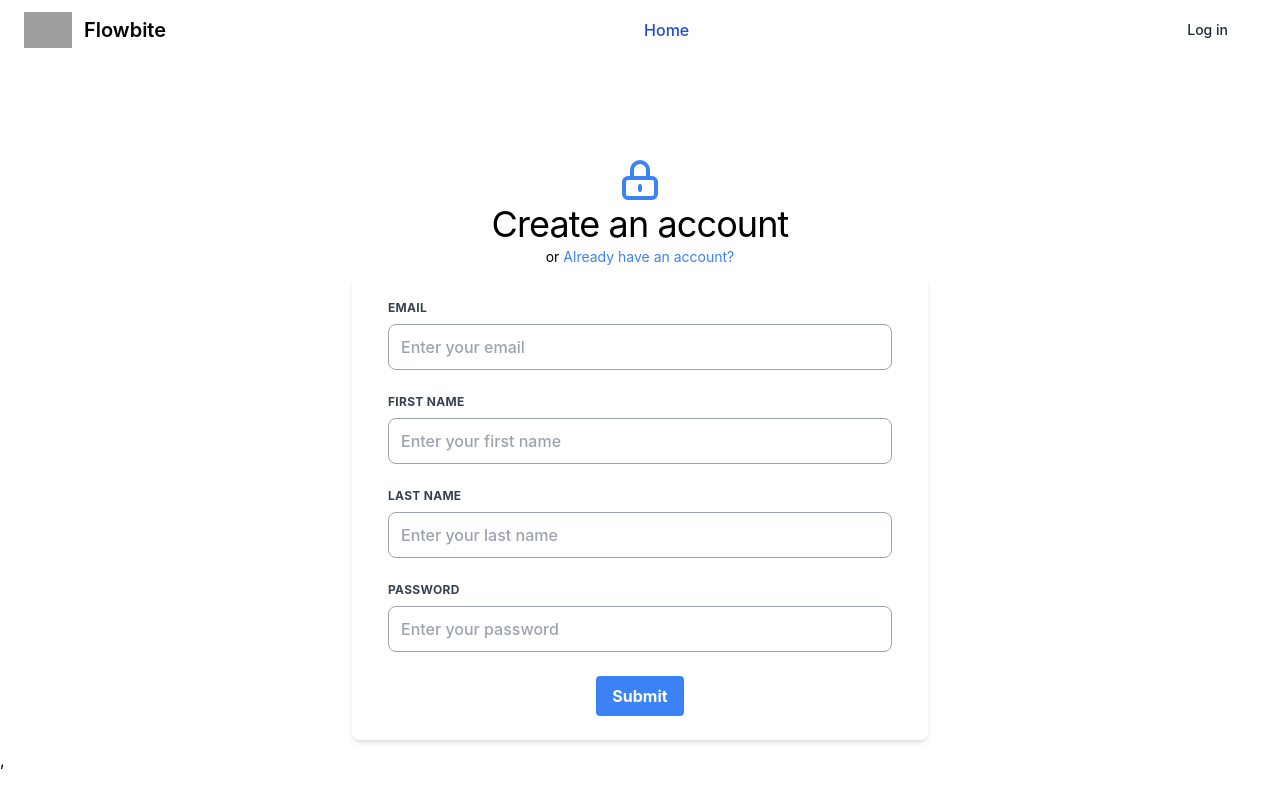
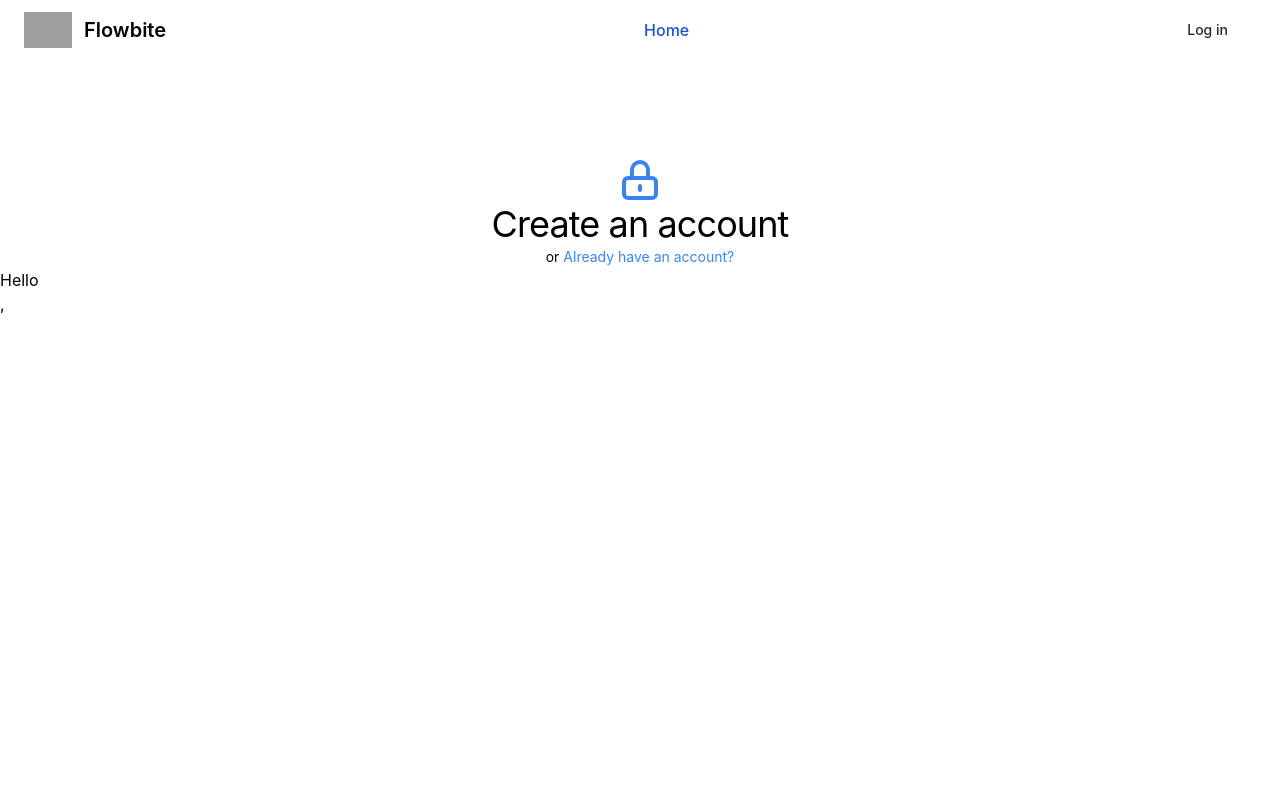
Before and after one commit to OwenCoogan/bookazikos-react, a React (Create React App) app: page /register in a window 1280 px wide. Built offline with nearby package versions, Linux system fonts and the light colour scheme; grey boxes are pictures that could not be loaded.

Commit message:
adding forms

```diff
--- a/src/components/design-system/TextInput.tsx
+++ b/src/components/design-system/TextInput.tsx
@@ -1,11 +1,13 @@
+import { Field } from 'formik';
+
 type TextInputProps = {
   label: string;
   inputName: string;
   type: string;
   placeholder: string;
-  value: string;
+  value?: string;
   onChange: (event: React.ChangeEvent<HTMLInputElement>) => void;
-  onBlur: (event: React.FocusEvent<HTMLInputElement>) => void;
+  onBlur?: (event: React.FocusEvent<HTMLInputElement>) => void;
   error?: string;
 }
 
@@ -26,7 +28,7 @@ export default function TextInput({
       >
         {label}
       </label>
-      <input
+      <Field
         className="appearance-none block w-full bg-white text-gray-900 font-medium border border-gray-400 rounded-lg py-3 px-3 leading-tight focus:outline-none"
         type={type}
         name={inputName}
--- a/src/components/design-system/form/Form.tsx
+++ b/src/components/design-system/form/Form.tsx
@@ -1,69 +1,33 @@
-import { Formik } from 'formik';
-import TextInput from '../TextInput';
+import { Formik , Form as FormikForm , ErrorMessage } from 'formik';
 
-
-type FormInputType = {
-  email : string;
-  password : string;
+type FormProps = {
+  initialValues: any;
+  onSubmit: (values: any) => void;
+  validationSchema: any;
+  children: any;
 }
 
-export default function Form() {
-  const values: FormInputType = {
-    email: '',
-    password: '',
-  }
+export default function Form({
+  children,
+  initialValues,
+}: FormProps) {
   return (
     <Formik
-       initialValues={values}
-       validate={values => {
-         const errors = {
-            email: '',
-            password: ''
-         };
-         if (!values.email) {
-           errors.email = 'Required';
-         } else if (
-           !/^[A-Z0-9._%+-]+@[A-Z0-9.-]+\.[A-Z]{2,}$/i.test(values.email)
-         ) {
-           errors.email = 'Invalid email address';
-         }
-         return errors;
-       }}
-       onSubmit={(values, { setSubmitting }) => {
-         setTimeout(() => {
-           alert(JSON.stringify(values, null, 2));
-           setSubmitting(false);
-         }, 400);
-       }}
-     >
-      {({
-         values,
-         errors,
-         touched,
-         handleChange,
-         handleBlur,
-         handleSubmit,
-         isSubmitting,
-       }) => (
-        <div className="flex justify-center my-2 mx-4 md:mx-0">
-        <form
-          className="w-full max-w-xl bg-white rounded-lg shadow-md p-6"
-          onSubmit={handleSubmit}
+      initialValues={initialValues}
+      onSubmit={(values) => {
+        console.log(values);
+      }}
+    >
+      <FormikForm>
+        {children}
+        <button
+          type="submit"
+          className='bg-blue-500 hover:bg-blue-700 text-white font-bold py-2 px-4 rounded'
         >
-          <TextInput
-            label="Email"
-            inputName="email"
-            type="email"
-            placeholder="Enter your email"
-            value={values.email}
-            onChange={handleChange}
-            onBlur={handleBlur}
-            error={errors.email}
-          />
-        </form>
-        </div>
-       )}
-     </Formik>
+          Submit
+        </button>
+      </FormikForm>
+    </Formik>
+  )
 
-  )
 }
--- /dev/null
+++ b/src/components/design-system/form/FormHeader.tsx
@@ -0,0 +1,28 @@
+type FormHeaderType = {
+  title: string;
+  subtitle: string;
+  route: string;
+}
+
+export default function FormHeader({
+  title,
+  subtitle,
+  route
+} : FormHeaderType){
+  return (
+    <div className="text-center mt-24">
+      <div className="flex items-center justify-center">
+         <svg fill="none" viewBox="0 0 24 24" className="w-12 h-12 text-blue-500" stroke="currentColor">
+            <path strokeLinecap="round" strokeLinejoin="round" strokeWidth="2" d="M12 15v2m-6 4h12a2 2 0 002-2v-6a2 2 0 00-2-2H6a2 2 0 00-2 2v6a2 2 0 002 2zm10-10V7a4 4 0 00-8 0v4h8z"/>
+         </svg>
+      </div>
+      <h2 className="text-4xl tracking-tight">
+         {title}
+      </h2>
+      <span className="text-sm">or <a href={route} className="text-blue-500">
+         {subtitle}
+      </a>
+   </span>
+</div>
+  )
+}
--- a/src/components/screens/unauthenticated/Login/Form/LoginForm.tsx
+++ b/src/components/screens/unauthenticated/Login/Form/LoginForm.tsx
@@ -1,5 +1,6 @@
-import { Formik } from 'formik';
+import Form from '../../../../design-system/form/Form';
 import TextInput from '../../../../design-system/TextInput';
+
 type LoginFormInputType = {
   email : string;
   password : string;
@@ -11,75 +12,31 @@ export default function LoginForm(){
     password: '',
   }
   return (
-    <Formik
+    <Form
       initialValues={values}
-       validate={values => {
-         const errors = {
-            email: '',
-            password: ''
-         };
-         if (!values.email) {
-           errors.email = 'Required';
-         } else if (
-           !/^[A-Z0-9._%+-]+@[A-Z0-9.-]+\.[A-Z]{2,}$/i.test(values.email)
-         ) {
-           errors.email = 'Invalid email address';
+      onSubmit={(values) => {}
       }
-         return errors;
-       }}
-       onSubmit={(values, { setSubmitting }) => {
-         setTimeout(() => {
-           alert(JSON.stringify(values, null, 2));
-           setSubmitting(false);
-         }, 400);
-       }}
-     >
-      {({
-         values,
-         errors,
-         touched,
-         handleChange,
-         handleBlur,
-         handleSubmit,
-         isSubmitting,
-       }) => (
-        <div className="flex justify-center my-2 mx-4 md:mx-0">
-        <form
-          className="w-full max-w-xl bg-white rounded-lg shadow-md p-6"
-          onSubmit={handleSubmit}
+      validationSchema={{}}
     >
       <TextInput
         label="Email"
         inputName="email"
         type="email"
         placeholder="Enter your email"
-            value={values.email}
-            onChange={handleChange}
-            onBlur={handleBlur}
-            error={errors.email}
+        onChange={(event) => {
+          values.email = event.target.value;
+        }}
+
       />
       <TextInput
         label="Password"
         inputName="password"
         type="password"
         placeholder="Enter your password"
-            value={values.password}
-            onChange={handleChange}
-            onBlur={handleBlur}
-            error={errors.password}
+        onChange={(event) => {
+          values.password = event.target.value;
+        }}
       />
-          <div className="flex justify-center">
-            <button
-              className="bg-blue-500 hover:bg-blue-700 text-white font-bold py-2 px-4 rounded focus:outline-none focus:shadow-outline"
-              type="submit"
-              disabled={isSubmitting}
-            >
-              Submit
-            </button>
-          </div>
-        </form>
-        </div>
-       )}
-     </Formik>
+    </Form>
 )
 }
--- a/src/components/screens/unauthenticated/Register/Form/RegisterForm.tsx
+++ b/src/components/screens/unauthenticated/Register/Form/RegisterForm.tsx
@@ -1,5 +1,3 @@
-import { Formik } from 'formik';
-import TextInput from '../../../../design-system/TextInput';
 type RegisterFormInputType = {
   email : string;
   firstName : string;
@@ -15,97 +13,8 @@ export default function RegisterForm(){
     password: '',
   }
   return (
-    <Formik
-       initialValues={values}
-       validate={values => {
-         const errors = {
-            email: '',
-            firstName: '',
-            lastName: '',
-            password: ''
-         };
-         if (!values.email) {
-           errors.email = 'Required';
-         } else if (
-           !/^[A-Z0-9._%+-]+@[A-Z0-9.-]+\.[A-Z]{2,}$/i.test(values.email)
-         ) {
-           errors.email = 'Invalid email address';
-         }
-         return errors;
-       }}
-       onSubmit={(values, { setSubmitting }) => {
-         setTimeout(() => {
-           alert(JSON.stringify(values, null, 2));
-           setSubmitting(false);
-         }, 400);
-       }}
-     >
-      {({
-         values,
-         errors,
-         touched,
-         handleChange,
-         handleBlur,
-         handleSubmit,
-         isSubmitting,
-       }) => (
-        <div className="flex justify-center my-2 mx-4 md:mx-0">
-        <form
-          className="w-full max-w-xl bg-white rounded-lg shadow-md p-6"
-          onSubmit={handleSubmit}
-        >
-          <TextInput
-            label="Email"
-            inputName="email"
-            type="email"
-            placeholder="Enter your email"
-            value={values.email}
-            onChange={handleChange}
-            onBlur={handleBlur}
-            error={errors.email}
-          />
-          <TextInput
-            label="First Name"
-            inputName="firstName"
-            type="text"
-            placeholder="Enter your first name"
-            value={values.firstName}
-            onChange={handleChange}
-            onBlur={handleBlur}
-            error={errors.firstName}
-          />
-          <TextInput
-            label="Last Name"
-            inputName="lastName"
-            type="text"
-            placeholder="Enter your last name"
-            value={values.lastName}
-            onChange={handleChange}
-            onBlur={handleBlur}
-            error={errors.lastName}
-          />
-          <TextInput
-            label="Password"
-            inputName="password"
-            type="password"
-            placeholder="Enter your password"
-            value={values.password}
-            onChange={handleChange}
-            onBlur={handleBlur}
-            error={errors.password}
-          />
-          <div className="flex justify-center">
-            <button
-              className="bg-blue-500 hover:bg-blue-700 text-white font-bold py-2 px-4 rounded focus:outline-none focus:shadow-outline"
-              type="submit"
-              disabled={isSubmitting}
-            >
-              Submit
-            </button>
-          </div>
-        </form>
-        </div>
-       )}
-     </Formik>
+    <h1>
+      Hello {values.email}
+    </h1>
 )
 }
```
Lines whose indentation alone changed are shown as unchanged.
